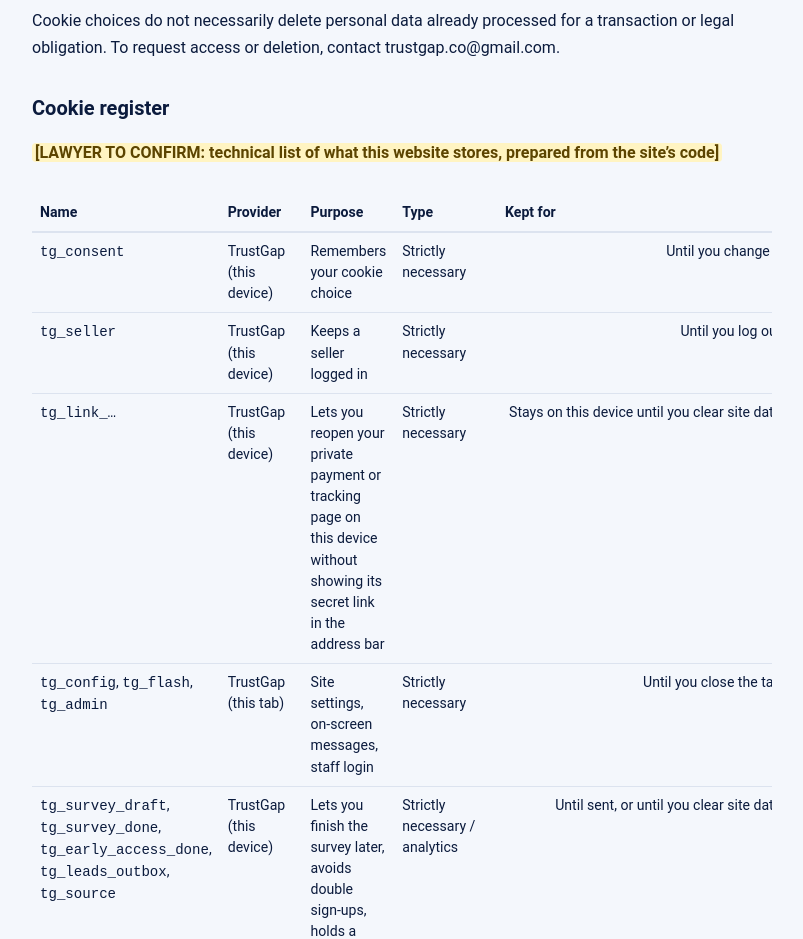
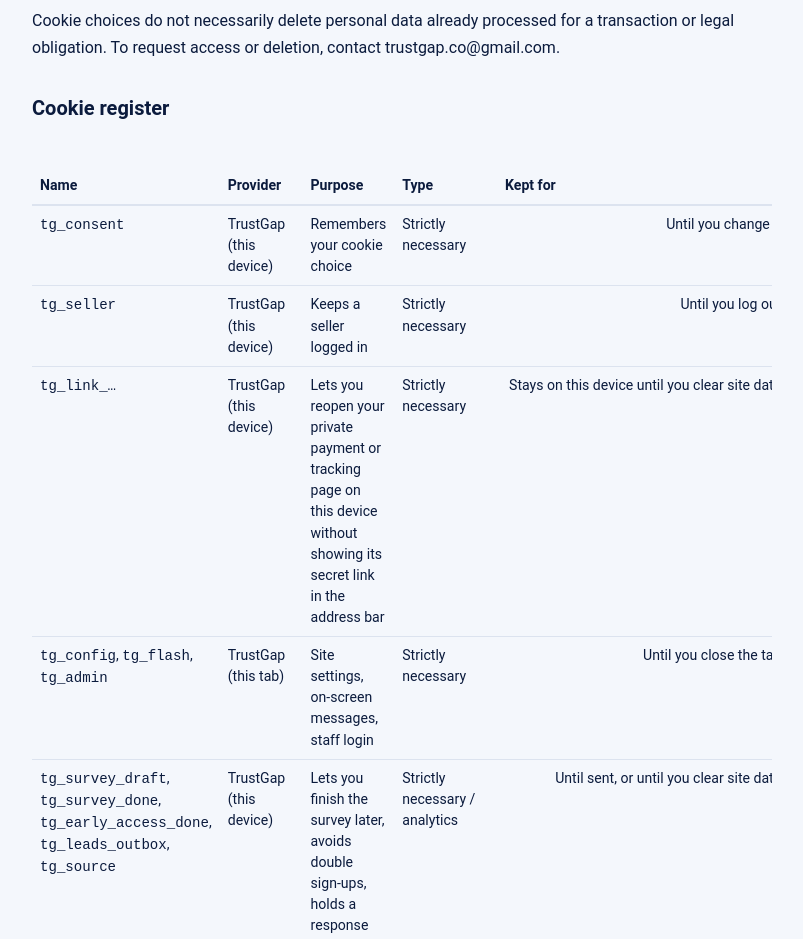
Before and after one commit to trustgap-co/trustgap-co.github.io, a plain HTML site: page docs/legal/cookies.html in a window 1280 px wide. Shown: the part 1020-1959 px from the top of the page, without its empty margins (238-1041 px from the left). Drawn offline with Linux system fonts and the light colour scheme; no server answers.

Commit message:
Update cookies.html

```diff
--- a/docs/legal/cookies.html
+++ b/docs/legal/cookies.html
@@ -110,7 +110,7 @@
 <p>Where required, the TrustGap cookie banner will allow you to accept, reject, or manage non- essential cookies. You can also change browser settings, but disabling necessary cookies may prevent parts of the Services from working.</p>
 <p>Cookie choices do not necessarily delete personal data already processed for a transaction or legal obligation. To request access or deletion, contact <span data-site="privacyEmail"></span>.</p>
 <h2 id="cookie-register">Cookie register</h2>
-<p><span class="ph">[LAWYER TO CONFIRM: technical list of what this website stores, prepared from the site’s code]</span></p>
+<p><!--<span class="ph">[LAWYER TO CONFIRM: technical list of what this website stores, prepared from the site’s code]</span>--></p>
 <div class="table-wrap"><table class="breakdown cookie-table">
   <tr><th>Name</th><th>Provider</th><th>Purpose</th><th>Type</th><th>Kept for</th></tr>
   <tr><td><code>tg_consent</code></td><td>TrustGap (this device)</td><td>Remembers your cookie choice</td><td>Strictly necessary</td><td>Until you change it</td></tr>
```
